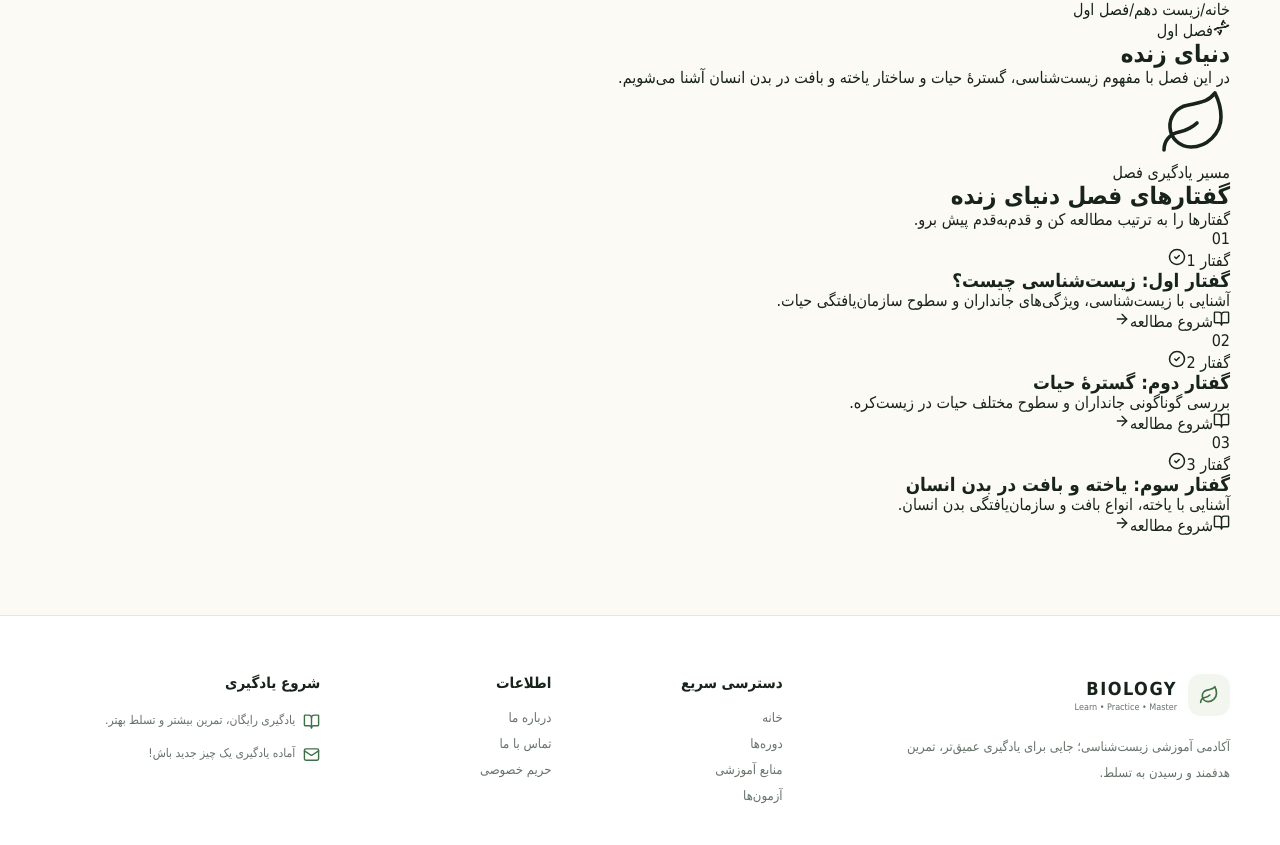
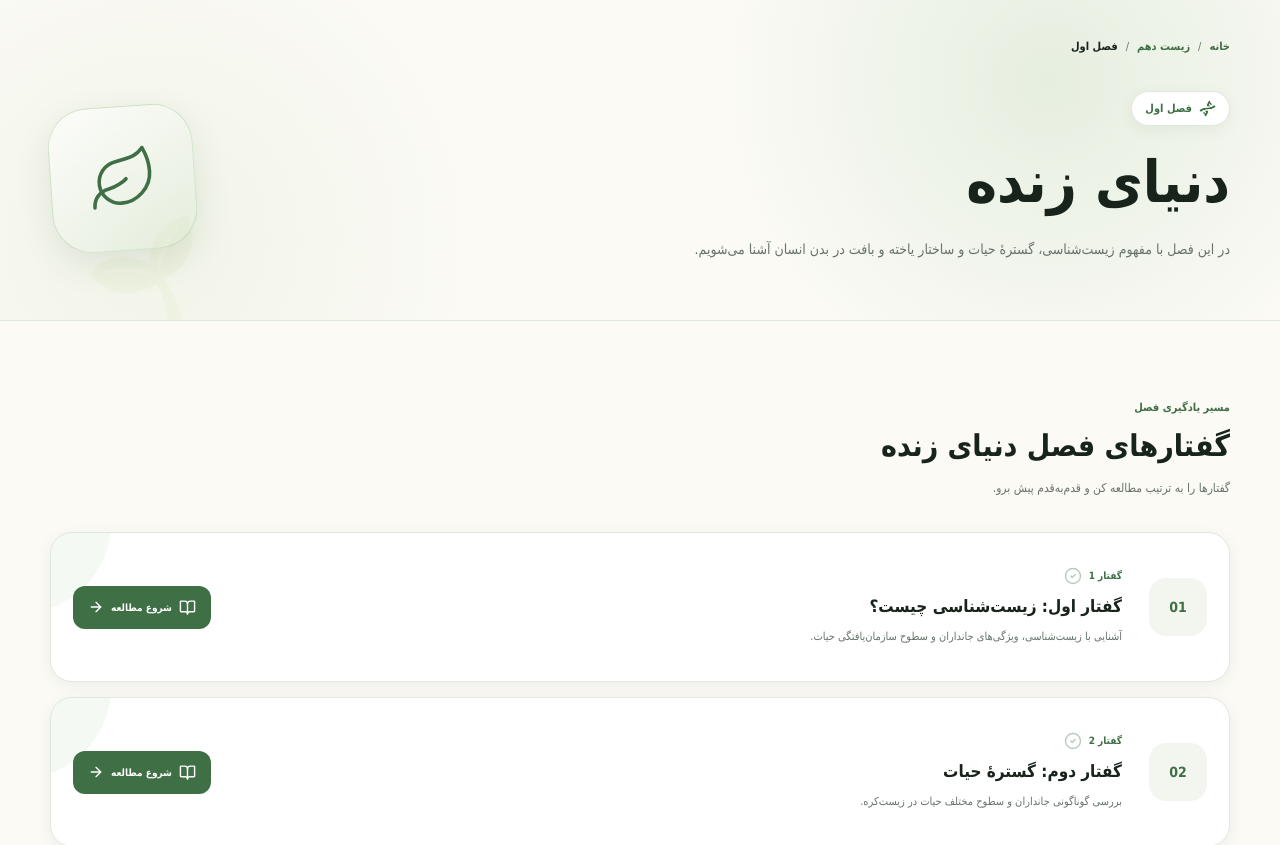
Before and after one commit to pejhanbio-cmd/biology, a React (Vite) app: page /biology/courses/biology-10/chapter-1 in a window 1280 px wide. Shown: the top 845 px of the page. Built offline with nearby package versions, Linux system fonts and the light colour scheme.

Commit message:
Update globals.css

```diff
--- a/src/styles/globals.css
+++ b/src/styles/globals.css
@@ -1874,3 +1874,470 @@ img {
     padding: 20px;
   }
 }
+/* =========================
+   CHAPTER PAGE
+========================= */
+
+.chapter-page {
+  min-height: 100vh;
+}
+
+/* =========================
+   CHAPTER HERO
+========================= */
+
+.chapter-page-hero {
+  position: relative;
+  overflow: hidden;
+
+  padding: 40px 0 55px;
+
+  border-bottom: 1px solid var(--color-border);
+
+  background:
+    radial-gradient(
+      circle at 82% 25%,
+      rgba(143, 191, 136, 0.2),
+      transparent 30%
+    ),
+    radial-gradient(
+      circle at 12% 75%,
+      rgba(168, 201, 141, 0.12),
+      transparent 28%
+    );
+}
+
+.chapter-page-hero::after {
+  content: "🌱";
+
+  position: absolute;
+
+  left: 7%;
+  bottom: -20px;
+
+  font-size: 100px;
+
+  opacity: 0.05;
+
+  transform: rotate(-18deg);
+}
+
+.chapter-breadcrumb {
+  display: flex;
+  align-items: center;
+  flex-wrap: wrap;
+  gap: 8px;
+
+  color: var(--color-text-muted);
+
+  font-size: 11px;
+}
+
+.chapter-breadcrumb a {
+  color: var(--color-primary);
+  font-weight: 700;
+}
+
+.chapter-breadcrumb span:last-child {
+  color: var(--color-text);
+  font-weight: 700;
+}
+
+.chapter-hero-content {
+  position: relative;
+  z-index: 1;
+
+  display: flex;
+  align-items: center;
+  justify-content: space-between;
+
+  gap: 35px;
+
+  margin-top: 38px;
+}
+
+.chapter-badge {
+  width: fit-content;
+
+  display: inline-flex;
+  align-items: center;
+  gap: 7px;
+
+  padding: 8px 13px;
+
+  border: 1px solid var(--color-border);
+  border-radius: 999px;
+
+  color: var(--color-primary);
+
+  background: var(--color-surface);
+
+  font-size: 11px;
+  font-weight: 700;
+
+  box-shadow: var(--shadow-sm);
+}
+
+.chapter-hero-content h1 {
+  margin-top: 17px;
+
+  font-size: clamp(36px, 5vw, 58px);
+
+  line-height: 1.35;
+}
+
+.chapter-hero-content p {
+  max-width: 680px;
+
+  margin-top: 13px;
+
+  color: var(--color-text-muted);
+
+  font-size: 14px;
+
+  line-height: 2.2;
+}
+
+.chapter-hero-icon {
+  width: 145px;
+  height: 145px;
+
+  flex-shrink: 0;
+
+  display: grid;
+  place-items: center;
+
+  border: 1px solid rgba(143, 191, 136, 0.35);
+  border-radius: 40px;
+
+  color: var(--color-primary);
+
+  background:
+    linear-gradient(
+      145deg,
+      rgba(255, 255, 255, 0.65),
+      rgba(143, 191, 136, 0.13)
+    );
+
+  box-shadow: var(--shadow-md);
+
+  transform: rotate(-4deg);
+
+  transition:
+    transform var(--transition-normal),
+    box-shadow var(--transition-normal);
+}
+
+.chapter-hero-icon:hover {
+  transform: rotate(0deg) translateY(-6px);
+  box-shadow: 0 18px 45px rgba(35, 65, 42, 0.14);
+}
+
+[data-theme="dark"] .chapter-hero-icon {
+  background:
+    linear-gradient(
+      145deg,
+      rgba(31, 48, 36, 0.9),
+      rgba(23, 35, 26, 0.8)
+    );
+}
+
+/* =========================
+   LESSONS
+========================= */
+
+.lessons-section {
+  padding: 75px 0 100px;
+}
+
+.lessons-heading {
+  max-width: 700px;
+
+  margin-bottom: 32px;
+}
+
+.lessons-heading > span {
+  color: var(--color-primary);
+
+  font-size: 11px;
+  font-weight: 800;
+}
+
+.lessons-heading h2 {
+  margin-top: 8px;
+
+  font-size: 30px;
+  line-height: 1.5;
+}
+
+.lessons-heading p {
+  margin-top: 8px;
+
+  color: var(--color-text-muted);
+
+  font-size: 12px;
+  line-height: 2;
+}
+
+.lessons-list {
+  display: flex;
+  flex-direction: column;
+  gap: 15px;
+}
+
+.lesson-card {
+  position: relative;
+
+  display: grid;
+  grid-template-columns: 65px 1fr auto;
+  align-items: center;
+
+  gap: 20px;
+
+  min-height: 150px;
+
+  padding: 20px 22px;
+
+  border: 1px solid var(--color-border);
+  border-radius: 22px;
+
+  background: var(--color-surface);
+
+  box-shadow: var(--shadow-sm);
+
+  overflow: hidden;
+
+  transition:
+    transform var(--transition-normal),
+    box-shadow var(--transition-normal),
+    border-color var(--transition-normal);
+}
+
+.lesson-card::before {
+  content: "";
+
+  position: absolute;
+
+  width: 180px;
+  height: 180px;
+
+  left: -120px;
+  top: -100px;
+
+  border-radius: 50%;
+
+  background: rgba(143, 191, 136, 0.09);
+
+  transition: transform var(--transition-normal);
+}
+
+.lesson-card:hover {
+  transform: translateY(-4px);
+
+  border-color: var(--color-primary-light);
+
+  box-shadow: var(--shadow-md);
+}
+
+.lesson-card:hover::before {
+  transform: scale(1.5);
+}
+
+.lesson-number {
+  position: relative;
+  z-index: 1;
+
+  width: 58px;
+  height: 58px;
+
+  display: grid;
+  place-items: center;
+
+  border-radius: 17px;
+
+  color: var(--color-primary);
+
+  background: var(--color-surface-soft);
+
+  font-size: 14px;
+  font-weight: 800;
+
+  direction: ltr;
+}
+
+.lesson-content {
+  position: relative;
+  z-index: 1;
+
+  min-width: 0;
+}
+
+.lesson-top {
+  display: flex;
+  align-items: center;
+  gap: 7px;
+
+  color: var(--color-primary);
+
+  font-size: 10px;
+  font-weight: 700;
+}
+
+.lesson-top svg {
+  opacity: 0.35;
+}
+
+.lesson-content h3 {
+  margin-top: 7px;
+
+  font-size: 17px;
+
+  line-height: 1.7;
+}
+
+.lesson-content p {
+  max-width: 700px;
+
+  margin-top: 5px;
+
+  color: var(--color-text-muted);
+
+  font-size: 11px;
+
+  line-height: 2;
+}
+
+.lesson-button {
+  position: relative;
+  z-index: 2;
+
+  min-height: 43px;
+
+  display: inline-flex;
+  align-items: center;
+  justify-content: center;
+  gap: 7px;
+
+  padding: 0 15px;
+
+  border-radius: 12px;
+
+  color: #ffffff;
+
+  background: var(--color-primary);
+
+  font-size: 10px;
+  font-weight: 700;
+
+  white-space: nowrap;
+
+  transition:
+    transform var(--transition-fast),
+    background-color var(--transition-fast);
+}
+
+.lesson-button:hover {
+  transform: translateY(-2px);
+
+  background: var(--color-primary-dark);
+}
+
+/* =========================
+   CHAPTER RESPONSIVE
+========================= */
+
+@media (max-width: 768px) {
+  .chapter-page-hero {
+    padding: 30px 0 42px;
+  }
+
+  .chapter-hero-content {
+    align-items: flex-start;
+  }
+
+  .chapter-hero-icon {
+    width: 105px;
+    height: 105px;
+
+    border-radius: 28px;
+  }
+
+  .chapter-hero-icon svg {
+    width: 52px;
+    height: 52px;
+  }
+
+  .chapter-hero-content h1 {
+    font-size: 36px;
+  }
+
+  .chapter-hero-content p {
+    font-size: 12px;
+  }
+
+  .lesson-card {
+    grid-template-columns: 55px 1fr;
+
+    gap: 15px;
+  }
+
+  .lesson-number {
+    width: 52px;
+    height: 52px;
+  }
+
+  .lesson-button {
+    grid-column: 2;
+
+    width: fit-content;
+  }
+}
+
+@media (max-width: 520px) {
+  .chapter-hero-content {
+    flex-direction: column;
+  }
+
+  .chapter-hero-icon {
+    display: none;
+  }
+
+  .lessons-section {
+    padding-top: 55px;
+  }
+
+  .lessons-heading h2 {
+    font-size: 25px;
+  }
+
+  .lesson-card {
+    grid-template-columns: 48px 1fr;
+
+    padding: 17px;
+
+    border-radius: 18px;
+  }
+
+  .lesson-number {
+    width: 45px;
+    height: 45px;
+
+    border-radius: 13px;
+
+    font-size: 12px;
+  }
+
+  .lesson-content h3 {
+    font-size: 15px;
+  }
+
+  .lesson-content p {
+    font-size: 10px;
+  }
+
+  .lesson-button {
+    width: 100%;
+
+    grid-column: 1 / -1;
+  }
+}
```
